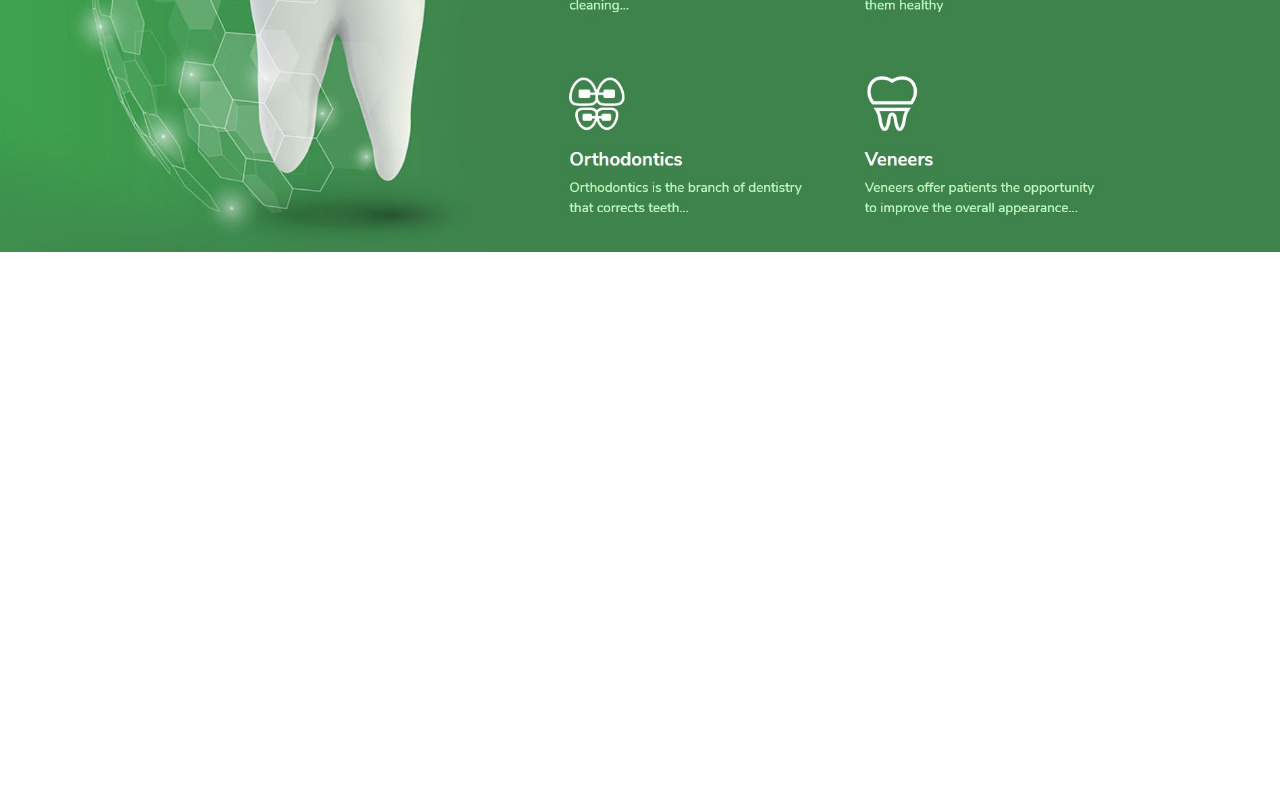
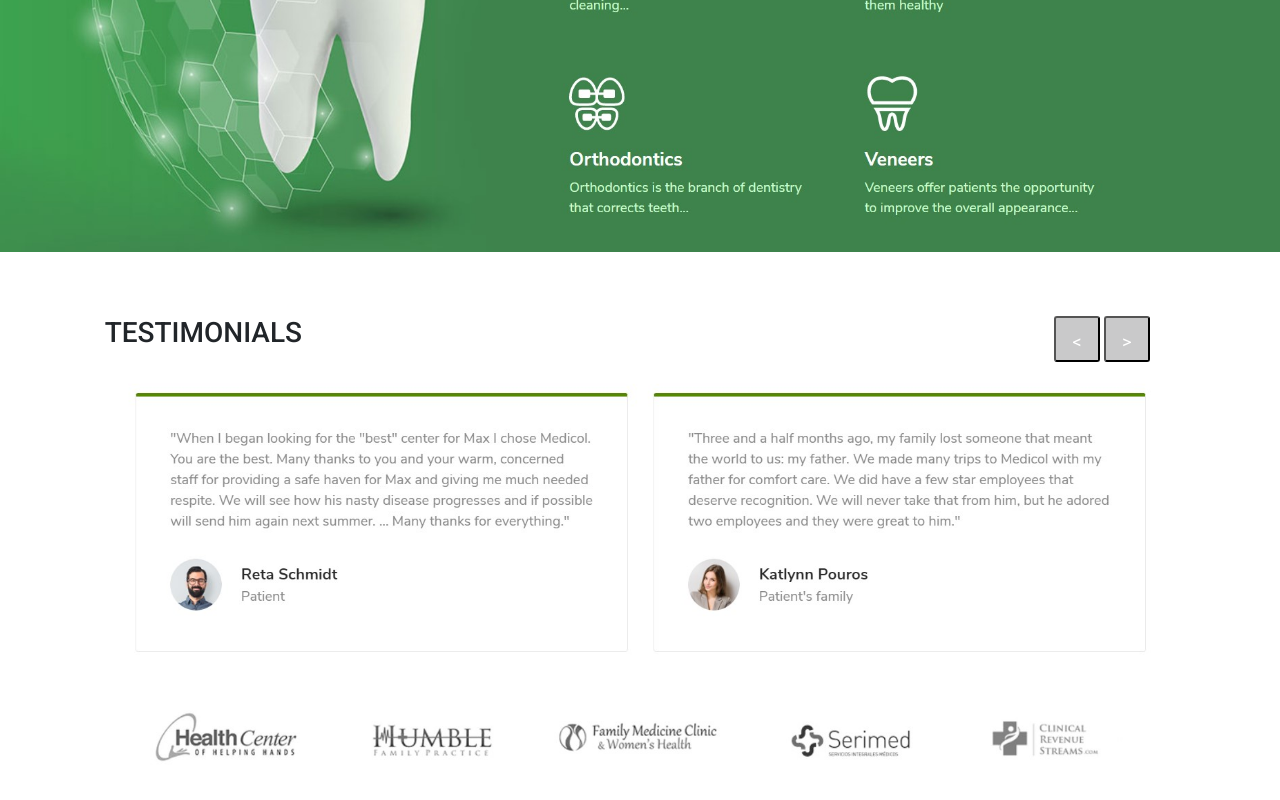
Before and after one commit to bahaadabbagh/dentistLP, a React (Create React App) app: page / in a window 1280 px wide. Shown: the part 1680-2480 px from the top of the page. Before the commit the page ends 1996 px from the top, so only its background shows below. Built offline with nearby package versions, Linux system fonts and the light colour scheme.

Commit message:
added testimonials

```diff
--- a/package.json
+++ b/package.json
@@ -12,7 +12,8 @@
     "react-bootstrap": "^1.3.0",
     "react-dom": "^16.13.1",
     "react-scripts": "3.4.3",
-    "react-slick": "^0.27.10"
+    "react-slick": "^0.27.10",
+    "slick-carousel": "^1.8.1"
   },
   "scripts": {
     "start": "react-scripts start",
--- a/src/App.css
+++ b/src/App.css
@@ -69,3 +69,22 @@
 .servicesImg{
   margin: 5% 0;
 }
+.testimonialButton{
+  width: 46px;
+  height: 46px;
+  text-align: center;
+  border-radius: 3px;
+  background-color: #c9c9ca;
+  color: #fff;
+  font-size: 18px;
+  line-height: 45px;
+  margin: 0 0.5%;
+}
+.testimonialButton:hover{
+  background-color: #568701;
+}
+
+.buttonCol{
+  float: right;
+  padding-left: 5%;
+}
--- /dev/null
+++ b/src/components/Testimonials.jsx
@@ -0,0 +1,23 @@
+import React from 'react';
+import {Row, Col} from "react-bootstrap";
+import testimonialsImg from "../images/testimonialsImg.jpg"
+
+export default function Testimonials() {
+    return (
+        <div>
+            <Row>
+                <Col md="4">
+           <h3><strong>TESTIMONIALS</strong></h3>
+           </Col>
+           <Col md="4"></Col>
+           <Col md="4" className="buttonCol">
+           <button className="testimonialButton">&lt;</button>
+           <button className="testimonialButton">&gt; </button>
+           </Col>
+           </Row>
+           <Row>
+               <img src={testimonialsImg} alt="testimonial image" width="100%" />
+           </Row>
+        </div>
+    )
+}
--- a/src/containers/Home.jsx
+++ b/src/containers/Home.jsx
@@ -4,6 +4,7 @@ import HomeCarousel from "../components/HomeCarousel";
 import CallToAction from "../components/callToAction";
 import SellingPoints from '../components/sellingPoints';
 import Services from '../components/services';
+import Testimonials from "../components/Testimonials"
 
 export default function Home() {
     return (
@@ -13,6 +14,7 @@ export default function Home() {
            <CallToAction />
            <SellingPoints />
            <Services />
+           <Testimonials />
         </div>
     )
 }
--- a/src/index.js
+++ b/src/index.js
@@ -5,8 +5,8 @@ import '@fortawesome/fontawesome-free/css/all.min.css'; import
 'bootstrap-css-only/css/bootstrap.min.css'; import
 'mdbreact/dist/css/mdb.css';
 import App from './App';
-import "~slick-carousel/slick/slick.css";
-import "~slick-carousel/slick/slick-theme.css";
+// import "~slick-carousel/slick/slick.css";
+// import "~slick-carousel/slick/slick-theme.css";
 import * as serviceWorker from './serviceWorker';
 
 ReactDOM.render(
```
Also changed, not shown: src/images/testimonialsImg.jpg (added), 1 other file (tests, documents, lock files or other folders).
